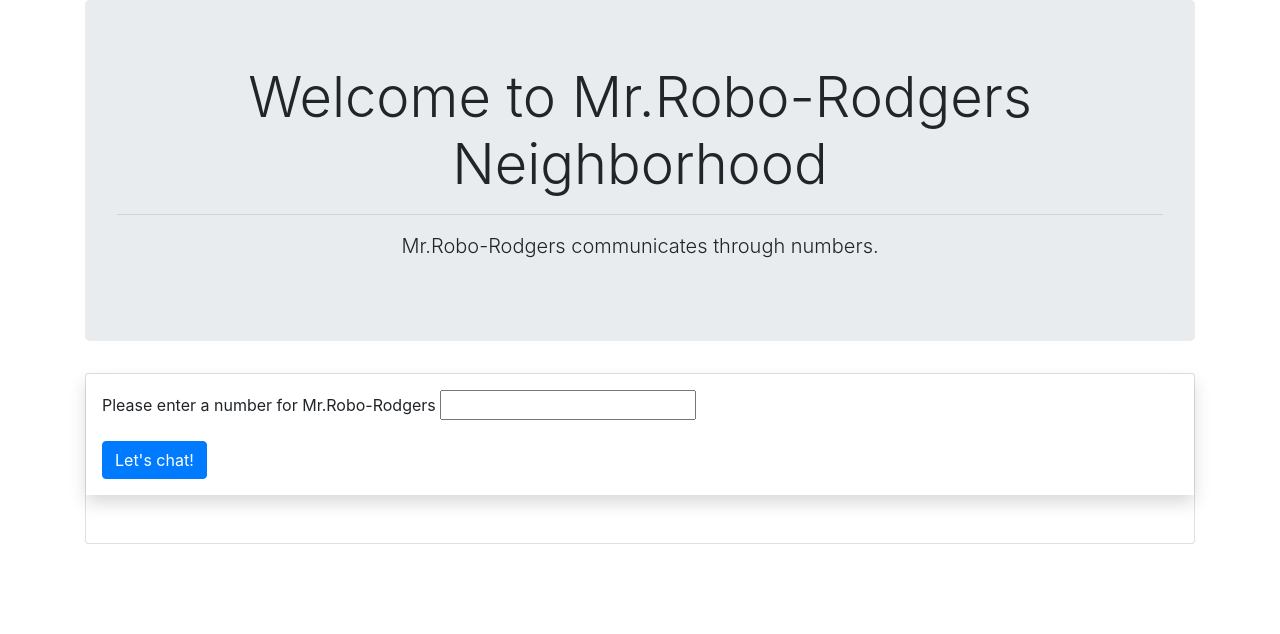
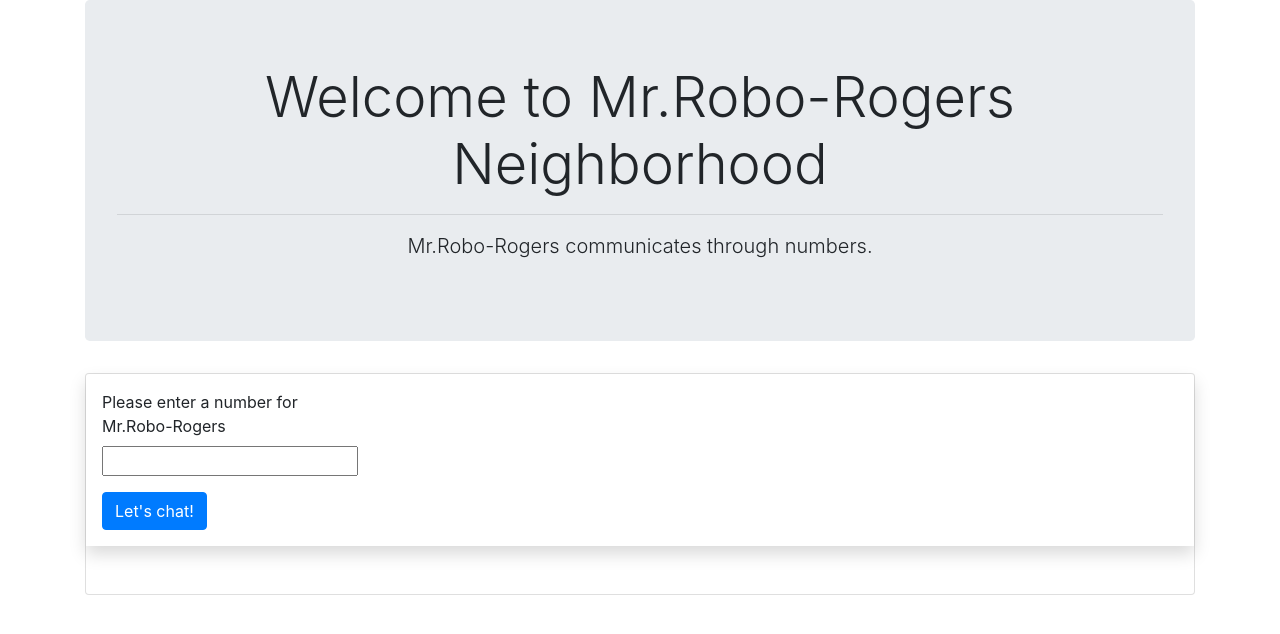
Before and after one commit to mtiapkov/Mr-Robo-Rogers, a plain HTML site: page index.html in a window 1280 px wide. Drawn offline with Linux system fonts and the light colour scheme.

Commit message:
Correct Rogers misspell across documents, adjust input form size

```diff
--- a/css/styles.css
+++ b/css/styles.css
@@ -0,0 +1,3 @@
+.form-group {
+  width: 20vw;
+}
--- a/index.html
+++ b/index.html
@@ -13,14 +13,14 @@
 <body>
   <div class="container">
     <div class="jumbotron text-center">
-      <h3 class="display-4">Welcome to Mr.Robo-Rodgers Neighborhood</h3>
+      <h3 class="display-4">Welcome to Mr.Robo-Rogers Neighborhood</h3>
       <hr>
-      <p class="lead">Mr.Robo-Rodgers communicates through numbers.</p>
+      <p class="lead">Mr.Robo-Rogers communicates through numbers.</p>
     </div>
     <div class="card">
       <form class="shadow p-3" id="rodgers">
         <div class="form-group">
-          <label for="number">Please enter a number for Mr.Robo-Rodgers</label>
+          <label for="number">Please enter a number for Mr.Robo-Rogers</label>
           <input id="number" type="number">
         </div>
         <button type="submit" class="btn btn-primary">Let's chat!</button>
```
Also changed, not shown: 1 other file.
